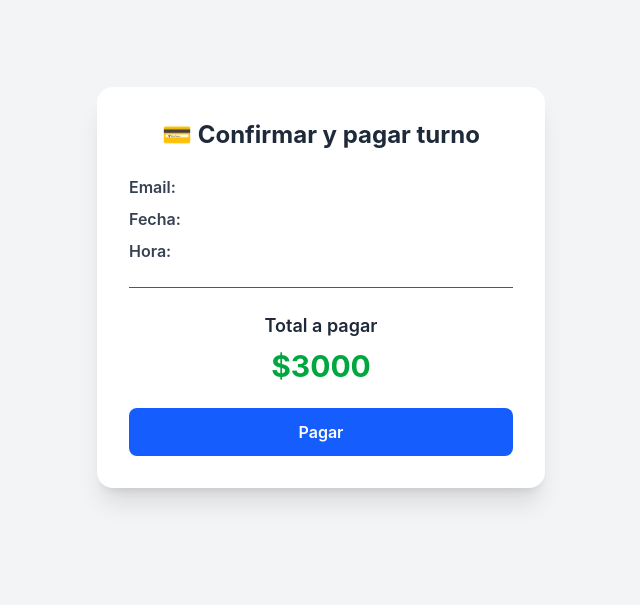
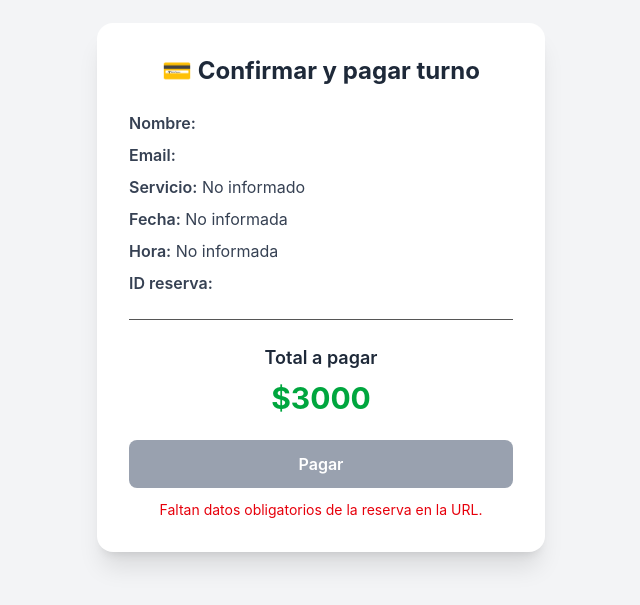
Before and after one commit to palazzid88/servigo-app, a Next.js app: page /pago-turno in a window 1280 px wide. Shown: the part 113-718 px from the top of the page, without its empty margins (319-959 px from the left). Built offline with nearby package versions, Linux system fonts and the light colour scheme.

Commit message:
se adapta pago-turno segun params de cal.com

```diff
--- a/src/app/pago-turno/PagoTurnoClient.js
+++ b/src/app/pago-turno/PagoTurnoClient.js
@@ -1,20 +1,63 @@
 "use client";
 
+import { useMemo, useState } from "react";
 import { useSearchParams } from "next/navigation";
-import { useState } from "react";
 
 export default function PagoTurnoClient() {
   const params = useSearchParams();
   const [loading, setLoading] = useState(false);
+  const [error, setError] = useState("");
 
-  const email = params.get("email");
-  const date = params.get("date");
-  const time = params.get("time");
-  const eventId = params.get("eventId");
+  const reserva = useMemo(() => {
+    const attendeeStartTime = params.get("attendeeStartTime") || "";
+    const endTime = params.get("endTime") || "";
+
+    let fecha = "";
+    let hora = "";
+
+    if (attendeeStartTime) {
+      const fechaObj = new Date(attendeeStartTime);
+
+      fecha = fechaObj.toLocaleDateString("es-AR", {
+        day: "2-digit",
+        month: "2-digit",
+        year: "numeric",
+      });
+
+      hora = fechaObj.toLocaleTimeString("es-AR", {
+        hour: "2-digit",
+        minute: "2-digit",
+      });
+    }
+
+    return {
+      uid: params.get("uid") || "",
+      email: params.get("email") || "",
+      attendeeName: params.get("attendeeName") || "",
+      attendeeFirstName: params.get("attendeeFirstName") || "",
+      attendeeLastName: params.get("attendeeLastName") || "",
+      title: params.get("title") || "Seña reserva turno ServiGO",
+      description: params.get("description") || "",
+      location: params.get("location") || "",
+      eventTypeSlug: params.get("eventTypeSlug") || "",
+      hostName: params.get("hostName") || "",
+      attendeeStartTime,
+      endTime,
+      fecha,
+      hora,
+    };
+  }, [params]);
+
+  const faltanDatos =
+    !reserva.uid ||
+    !reserva.email ||
+    !reserva.attendeeName ||
+    !reserva.attendeeStartTime;
 
   const handlePago = async () => {
     try {
       setLoading(true);
+      setError("");
 
       const res = await fetch("/api/create_preference", {
         method: "POST",
@@ -22,26 +65,35 @@ export default function PagoTurnoClient() {
           "Content-Type": "application/json",
         },
         body: JSON.stringify({
-          title: "Seña reserva turno ServiGO",
+          uid: reserva.uid,
+          email: reserva.email,
+          attendeeName: reserva.attendeeName,
+          title: reserva.title,
+          description: reserva.description,
+          location: reserva.location,
+          eventTypeSlug: reserva.eventTypeSlug,
+          hostName: reserva.hostName,
+          attendeeStartTime: reserva.attendeeStartTime,
+          endTime: reserva.endTime,
           price: 3000,
-          email,
-          date,
-          time,
-          eventId,
         }),
       });
 
       const data = await res.json();
 
+      if (!res.ok) {
+        throw new Error(data?.error || "No se pudo iniciar el pago");
+      }
+
       if (data.init_point) {
         window.location.href = data.init_point;
-      } else {
-        alert("Error al iniciar el pago");
-        setLoading(false);
+        return;
       }
-    } catch (error) {
-      console.error(error);
-      alert("Error en el pago");
+
+      throw new Error("Mercado Pago no devolvió una URL de pago");
+    } catch (err) {
+      console.error(err);
+      setError(err.message || "Error en el pago");
       setLoading(false);
     }
   };
@@ -49,29 +101,44 @@ export default function PagoTurnoClient() {
   return (
     <div className="min-h-screen flex items-center justify-center bg-gray-100 px-4">
       <div className="bg-white shadow-xl rounded-2xl p-8 w-full max-w-md">
-
-        {/* Título */}
         <h1 className="text-2xl font-bold text-center text-gray-800">
           💳 Confirmar y pagar turno
         </h1>
 
-        {/* Detalles */}
         <div className="mt-6 space-y-2 text-gray-700">
           <p>
-            <span className="font-semibold">Email:</span> {email}
+            <span className="font-semibold">Nombre:</span> {reserva.attendeeName}
           </p>
+
           <p>
-            <span className="font-semibold">Fecha:</span> {date}
+            <span className="font-semibold">Email:</span> {reserva.email}
           </p>
+
           <p>
-            <span className="font-semibold">Hora:</span> {time}
+            <span className="font-semibold">Servicio:</span> {reserva.eventTypeSlug || "No informado"}
+          </p>
+
+          <p>
+            <span className="font-semibold">Fecha:</span> {reserva.fecha || "No informada"}
+          </p>
+
+          <p>
+            <span className="font-semibold">Hora:</span> {reserva.hora || "No informada"}
+          </p>
+
+          {reserva.location && (
+            <p>
+              <span className="font-semibold">Ubicación:</span> {reserva.location}
+            </p>
+          )}
+
+          <p>
+            <span className="font-semibold">ID reserva:</span> {reserva.uid}
           </p>
         </div>
 
-        {/* Divider */}
         <div className="my-6 border-t"></div>
 
-        {/* Precio */}
         <div className="text-center">
           <p className="text-lg font-semibold text-gray-800">
             Total a pagar
@@ -81,13 +148,25 @@ export default function PagoTurnoClient() {
           </p>
         </div>
 
-        {/* Botón */}
+        {error && (
+          <div className="mt-4 rounded-lg bg-red-50 border border-red-200 px-4 py-3 text-sm text-red-700">
+            {error}
+          </div>
+        )}
+
         <button
           onClick={handlePago}
-          disabled={loading}
-          className="mt-6 w-full bg-blue-600 hover:bg-blue-700 active:scale-95 text-white font-semibold py-3 rounded-lg transition"        >
+          disabled={loading || faltanDatos}
+          className="mt-6 w-full bg-blue-600 hover:bg-blue-700 disabled:bg-gray-400 disabled:cursor-not-allowed active:scale-95 text-white font-semibold py-3 rounded-lg transition"
+        >
           {loading ? "Redirigiendo..." : "Pagar"}
         </button>
+
+        {faltanDatos && (
+          <p className="mt-3 text-sm text-center text-red-600">
+            Faltan datos obligatorios de la reserva en la URL.
+          </p>
+        )}
       </div>
     </div>
   );
--- a/src/app/pago-turno/page.js
+++ b/src/app/pago-turno/page.js
@@ -1,11 +1,17 @@
-// export const dynamic = "force-dynamic";
-
 import { Suspense } from "react";
 import PagoTurnoClient from "./PagoTurnoClient";
 
 export default function Page() {
   return (
-    <Suspense fallback={<div>Cargando...</div>}>
+    <Suspense
+      fallback={
+        <div className="min-h-screen flex items-center justify-center bg-gray-100 px-4">
+          <div className="bg-white shadow-xl rounded-2xl p-8 w-full max-w-md text-center">
+            <p className="text-gray-700 font-medium">Cargando datos de la reserva...</p>
+          </div>
+        </div>
+      }
+    >
       <PagoTurnoClient />
     </Suspense>
   );
```
Also changed, not shown: src/app/api/create-preference/route.js (renamed from src/app/api/create_preference/route.js).
